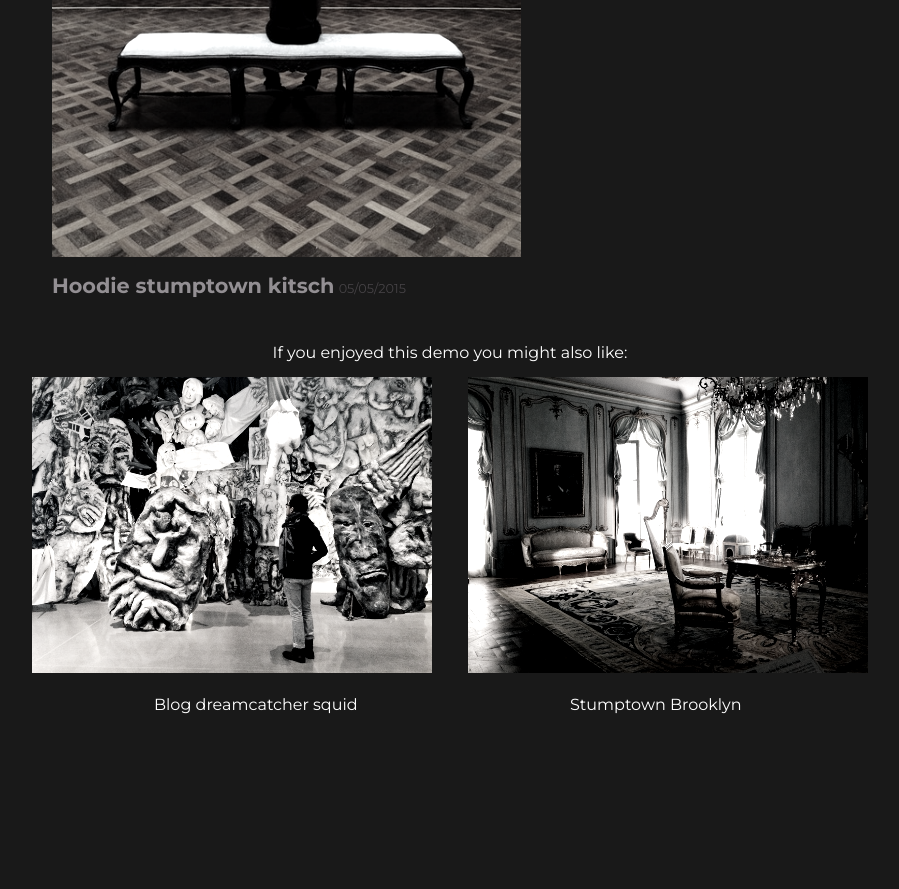
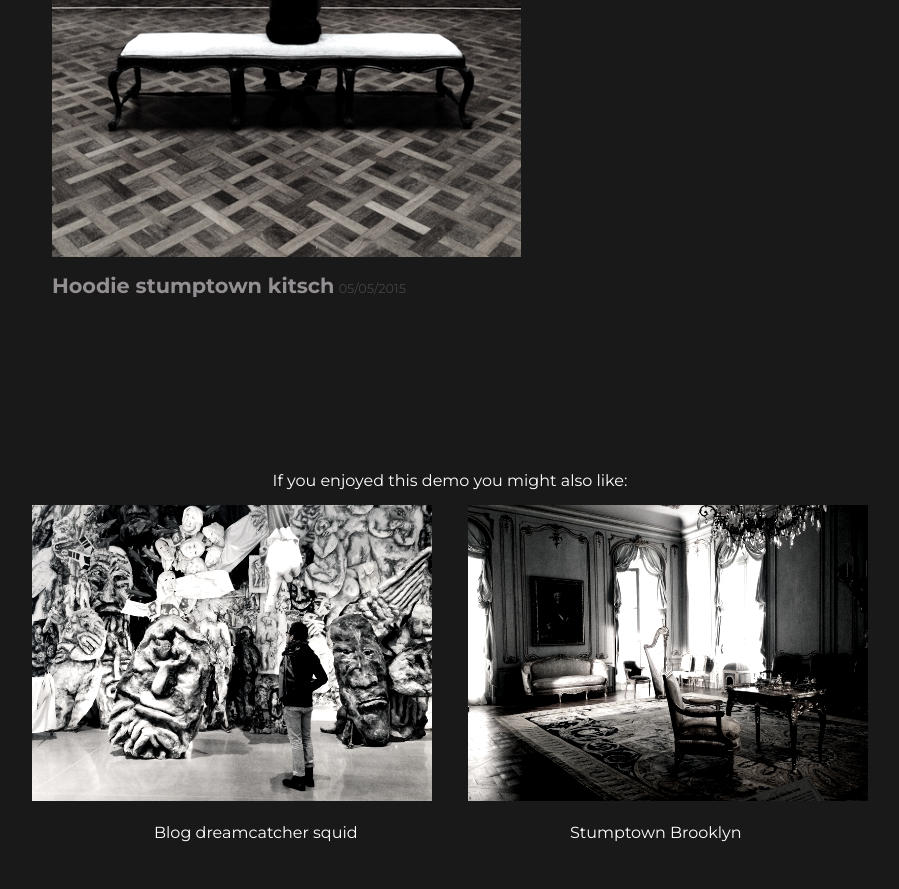
Before and after one commit to jacklynlee31/2.3-photo-site, a plain HTML site: page index.html in a window 1280 px wide. Shown: the part 2013-2902 px from the top of the page, without its empty margins (198-1097 px from the left). Before the commit the page ends 2774 px from the top, so only its background shows below. Drawn offline with Linux system fonts and the light colour scheme.

Commit message:
Attempt 3

```diff
--- a/app.css
+++ b/app.css
@@ -2059,7 +2059,8 @@ html {
 
 .bottom {
   text-align: center;
-  position: relative; }
+  position: relative;
+  padding-top: 8em; }
 
 .bottom img {
   width: 25em;
@@ -2071,11 +2072,19 @@ html {
 
 .bottom-p {
   position: absolute;
-  top: 22em;
+  top: 30em;
   left: 20em;
   padding-bottom: 3em; }
 
 .bottom-p2 {
   position: absolute;
-  top: 22em;
+  top: 30em;
   left: 46em; }
+
+@media (max-width: 1024px) {
+  div {
+    background-color: #191919; } }
+
+@media (max-width: 460px) {
+  div {
+    background-color: yellow; } }
```
